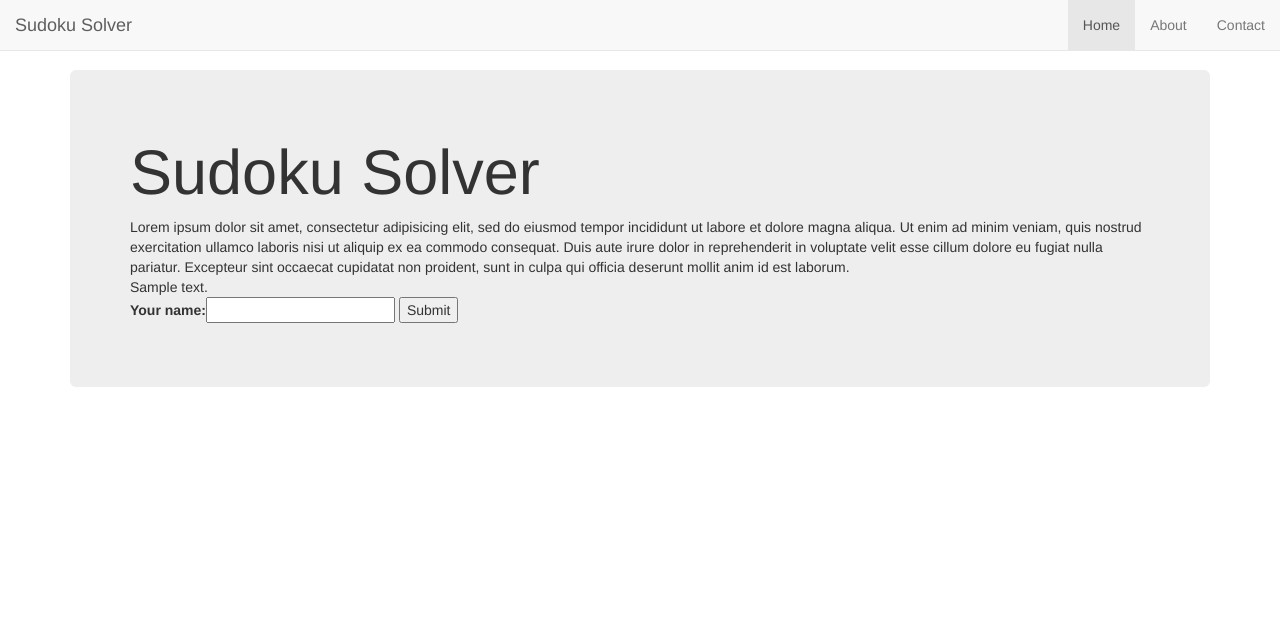
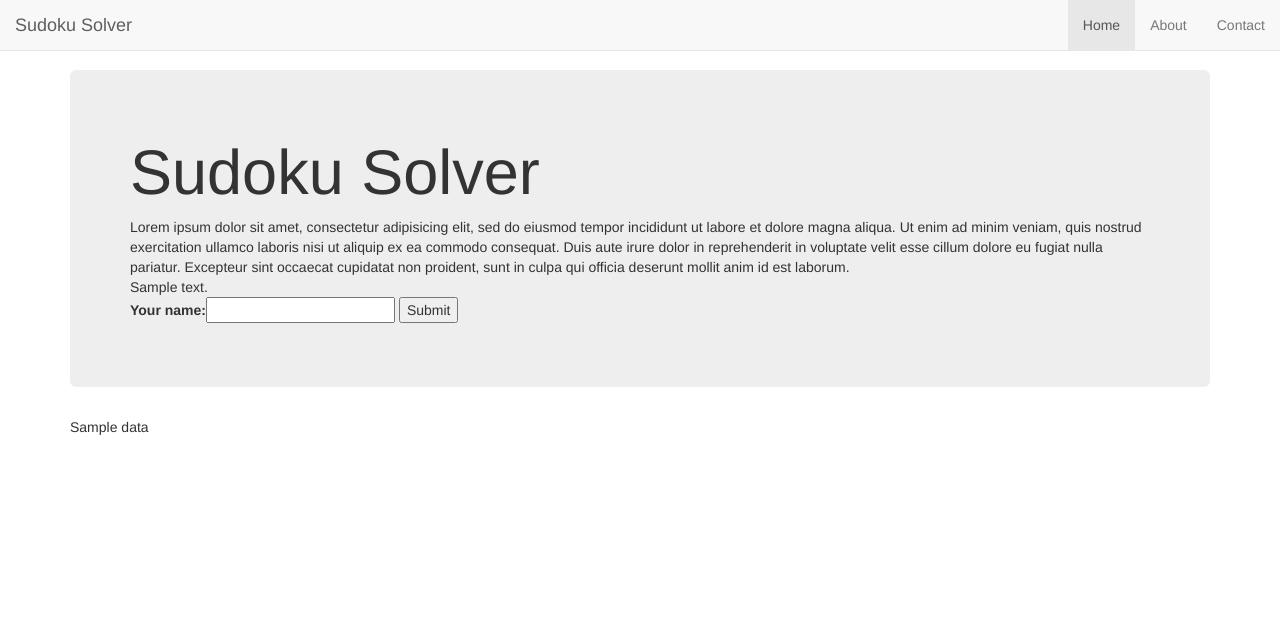
Before and after one commit to hyperbit/sudoku-solver-app, a Django app: template sudoku/templates/sudoku/index.html in a window 1280 px wide. Shown: the top 637 px of the page. Run offline with Django 3.2, Linux system fonts and the light colour scheme; tables that the repository leaves empty hold one stand-in row (values such as "Sample post"); the template is opened without the code that fills it: values that come from a table or form of the project are taken from there, most other values are stand-ins (such as "Sample title", 1, 10 or a date in 2020); some libraries are stand-ins or nearby versions.

Commit message:
transfers post params

```diff
--- a/sudoku/templates/sudoku/index.html
+++ b/sudoku/templates/sudoku/index.html
@@ -15,5 +15,8 @@
   </form>
 </div>
 
+{% if data %}
+  {{ data }}
+{% endif %}
 
 {% endblock content %}
--- a/sudoku/views.py
+++ b/sudoku/views.py
@@ -21,7 +21,9 @@ def index(request):
             # process the data in form.cleaned_data as required
             # ...
             # redirect to a new URL:
-            return render(request, 'sudoku/index.html', {'form': form})
+            data = { 'form': NameForm(),
+                     'data': form.cleaned_data['your_name']}
+            return render(request, 'sudoku/index.html', data)
 
     # if a GET (or any other method) we'll create a blank form
     else:
```
